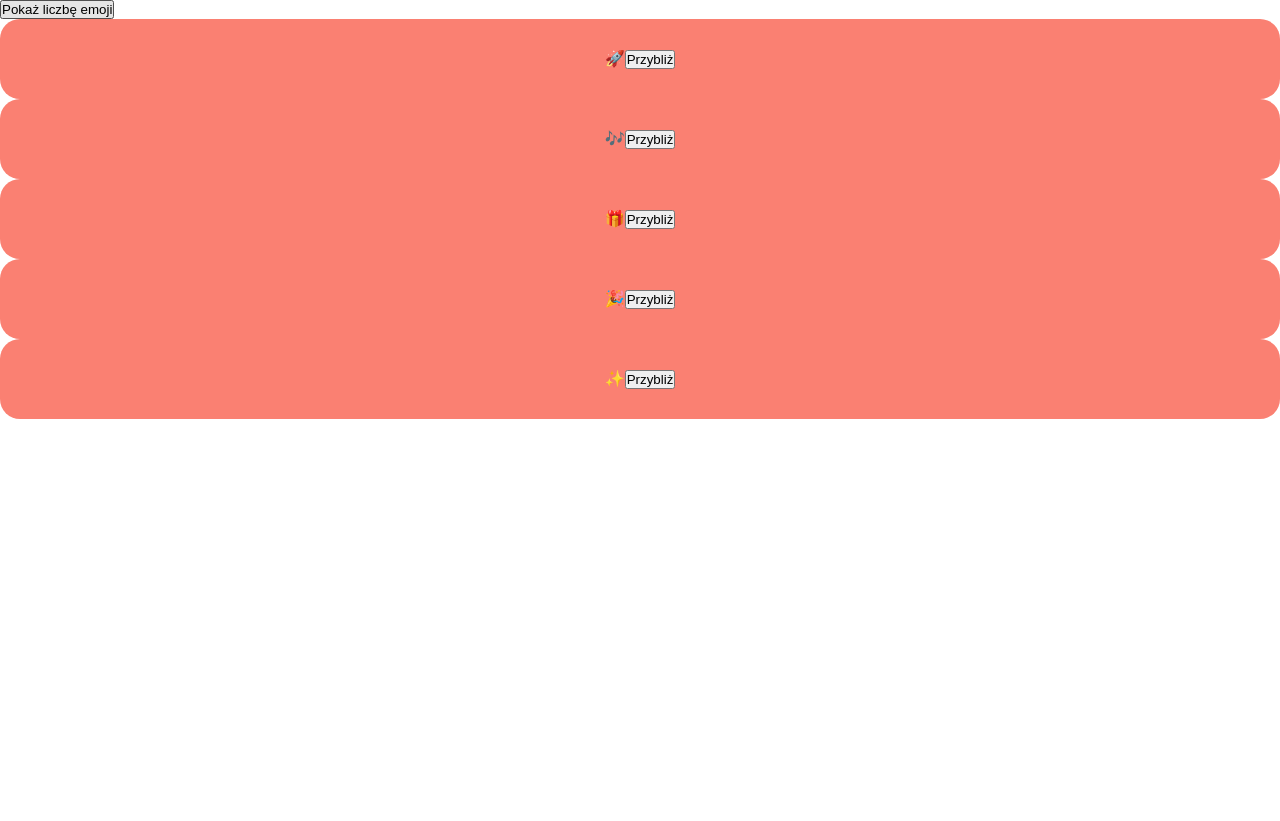
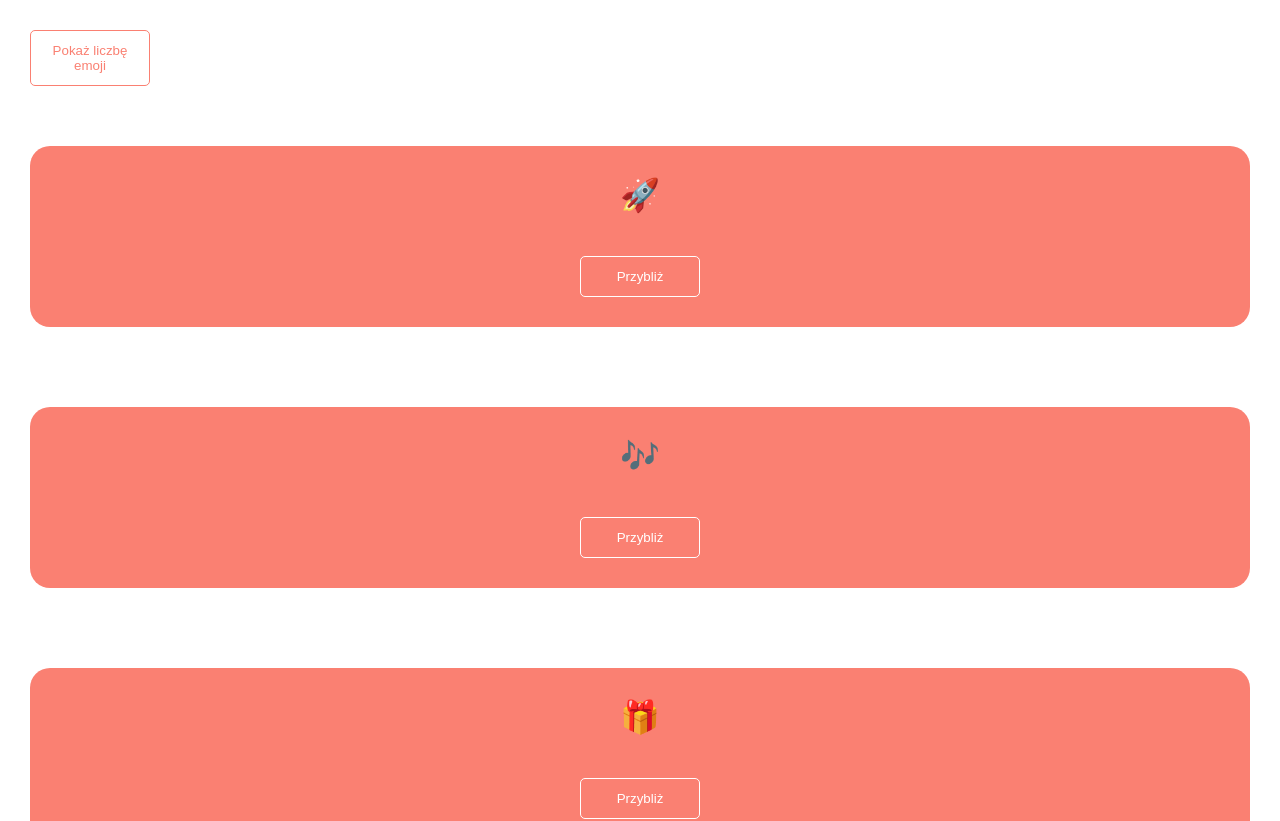
Before and after one commit to RobFyd/react-styling-Tailwind-CSS, a React (Vite) app: page / in a window 1280 px wide. Shown: the top 821 px of the page. Before the commit the page ends 800 px from the top, so only its background shows below. Built offline with nearby package versions, Linux system fonts and the light colour scheme.

Commit message:
enhance Item and List components with improved styling and interaction

```diff
--- a/src/components/Item/Item.jsx
+++ b/src/components/Item/Item.jsx
@@ -14,22 +14,22 @@ const StyledEmoji = styled.span`
   display: block;
   margin-bottom: 42px;
   font-size: 32px;
-  transition: transform 0.3s;
-  ${({ $zoomed }) => $zoomed && "transform: scale(2)"}
+  transition: transform 0.8s;
+  ${({ $zoomed }) => $zoomed && "transform: scale(3)"}
 `;
 export function Item({ emoji, className }) {
   const [zoomed, setZoomed] = useState(false);
 
   return (
-    <StyledItem>
-      <span>{emoji}</span>
-      <button
+    <StyledItem className={className}>
+      <StyledEmoji $zoomed={zoomed}>{emoji}</StyledEmoji>
+      <StyledButton
         onClick={() => {
           setZoomed((wasZoomed) => !wasZoomed);
         }}
       >
         {zoomed ? "Oddal" : "Przybliż"}
-      </button>
+      </StyledButton>
     </StyledItem>
   );
 }
--- a/src/components/List/List.jsx
+++ b/src/components/List/List.jsx
@@ -19,14 +19,18 @@ const StyledListItem = styled(Item)`
 export function List() {
   return (
     <>
-            <button onClick={() => alert(`Liczba emoji: ${emojis.length}`)}>
+      <StyledButton
+        $primary
+        $margin={30}
+        onClick={() => alert(`Liczba emoji: ${emojis.length}`)}
+      >
         Pokaż liczbę emoji
-            </button>
-            <ul>
+      </StyledButton>
+      <StyledList>
         {emojis.map((emoji) => (
           <StyledListItem key={emoji} emoji={emoji} />
         ))}
-            </ul>
+      </StyledList>
     </>
   );
 }
```
Lines whose indentation alone changed are shown as unchanged.
